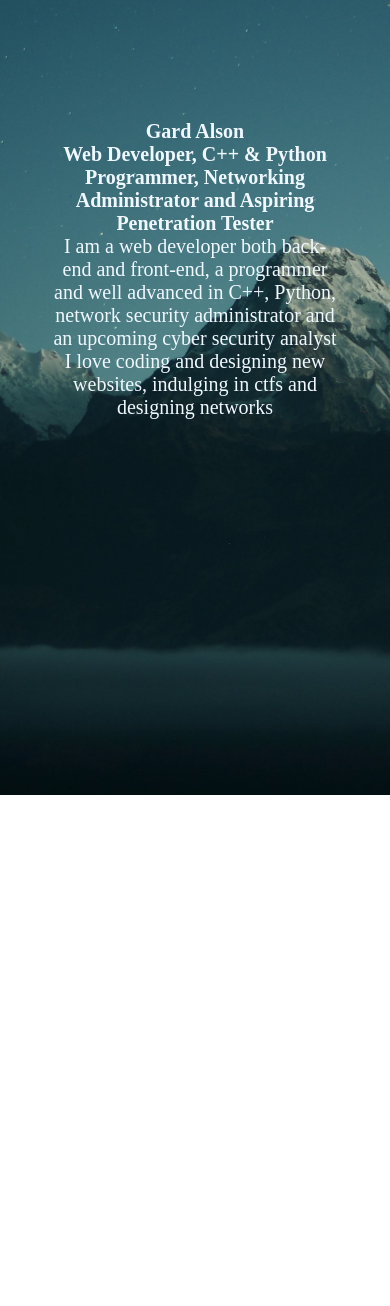
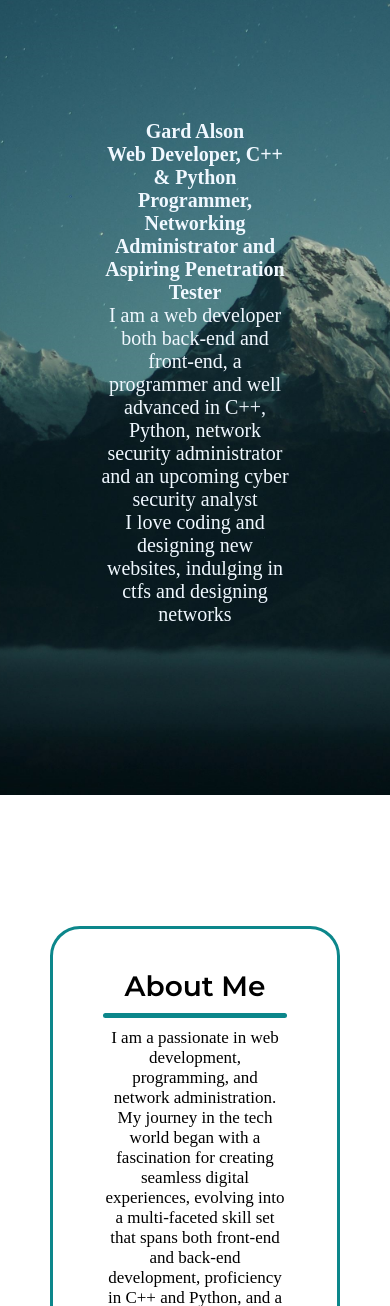
Before and after one commit to alsongard/alsongard, a PHP site: page / in a window 390 px wide. Shown: the part 80-1386 px from the top of the page. Run offline with PHP 8.4, Linux system fonts and the light colour scheme.

Commit message:
responsive

```diff
--- a/css/port.css
+++ b/css/port.css
@@ -288,16 +288,15 @@ footer{
     {
         font-size:15px;
     }
+    .about{
+        margin-top: 500px;
+    }
 }
 @media(max-width:770px){
     .project-container
     {
         flex-direction: column;
         gap:1rem;
-    }
-    .about
-    {
-        margin-top: 430px;
     }
     .row{
         display: flex;
@@ -310,10 +309,6 @@ footer{
     .nav-bar
     {
         display: none;
-    }
-    .home
-    {
-        margin:50px;
     }
     .home h1,h2,p
     {
@@ -330,15 +325,9 @@ footer{
         font-size: 30px;
         /* color:black; */
     }
-
-@media(max-width:430px){
-    .home{
-        margin-bottom:1000px;
+    .about{
+        margin-top: 110px;
     }
-}
-@media (max-width:1320px){
-
-}
 }
 .footer-col{
     width: 25%;
```
